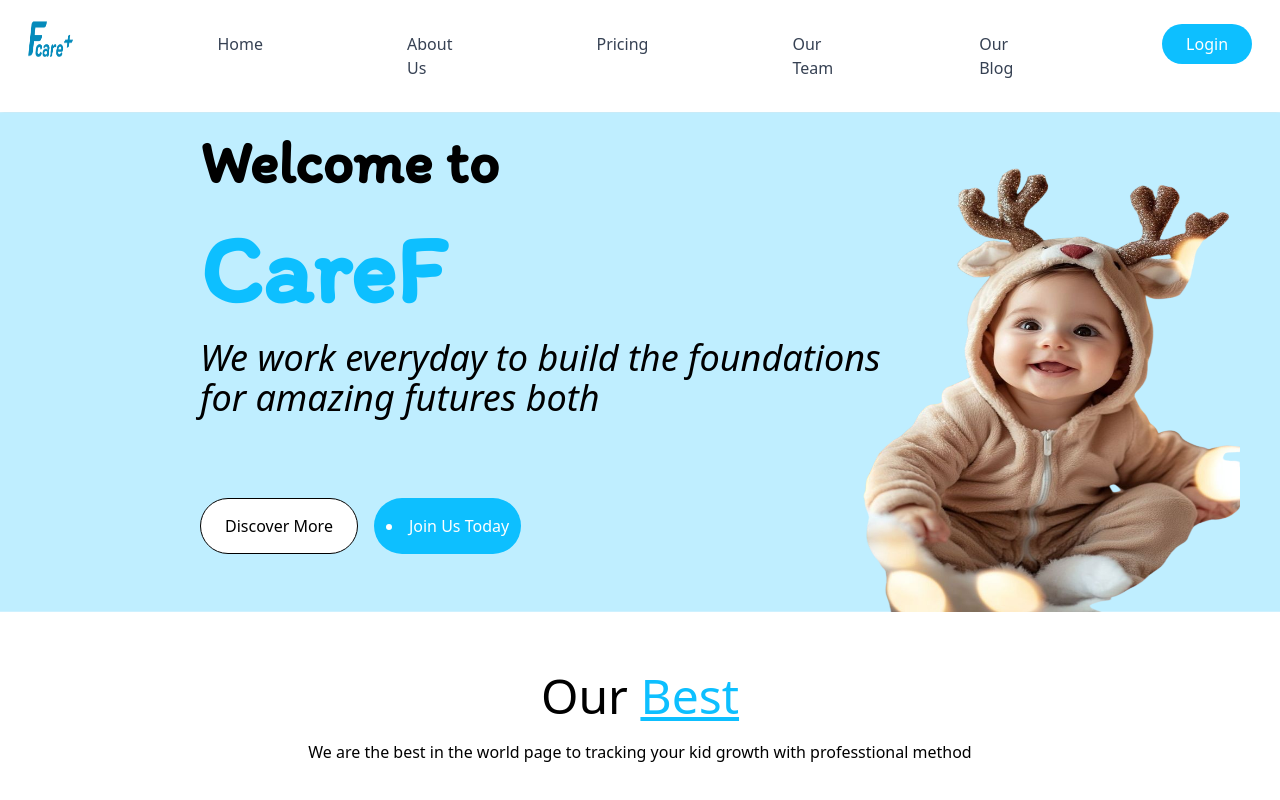
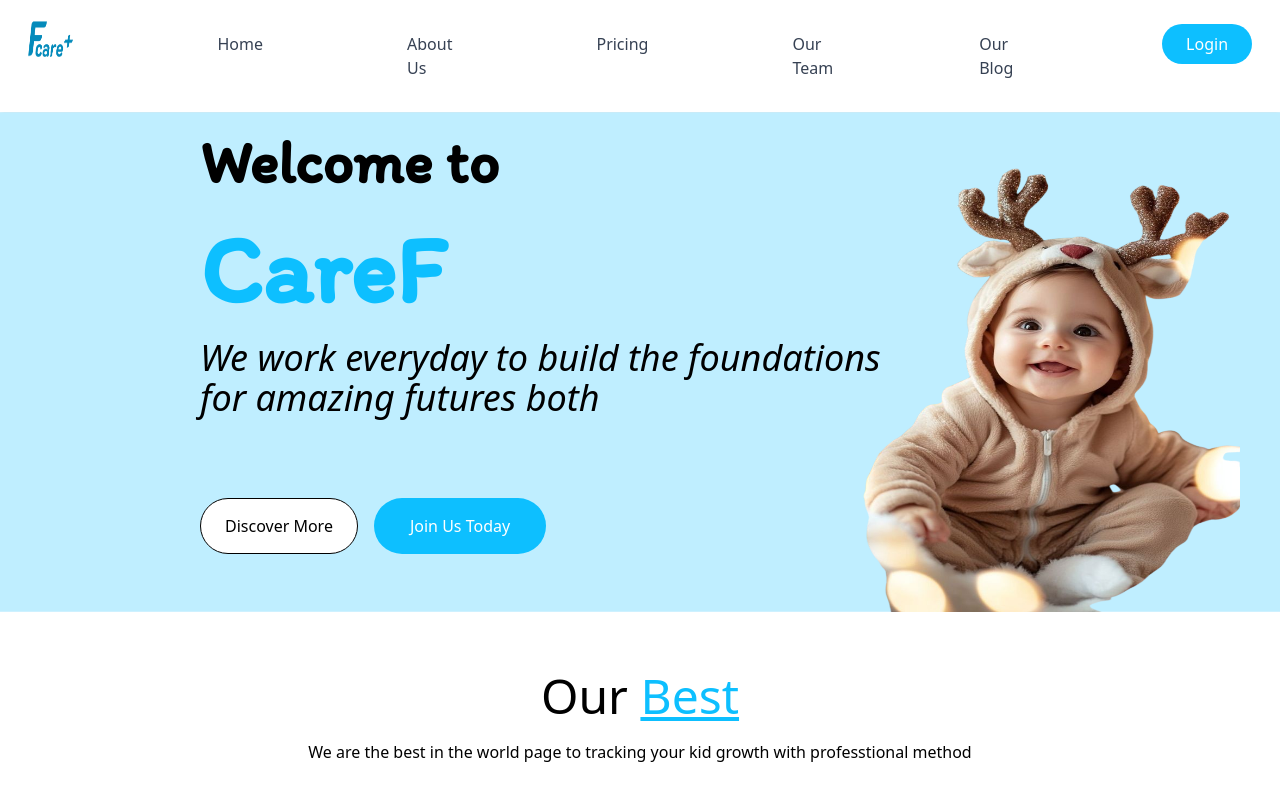
Before and after one commit to wusxo24/SWD392, a React (Vite) app: page / in a window 1280 px wide. Shown: the top 800 px of the page. Built offline with nearby package versions, Linux system fonts and the light colour scheme.

Commit message:
fix scroll func and pricing

```diff
--- a/src/components/NavLinkWithScroll.jsx
+++ b/src/components/NavLinkWithScroll.jsx
@@ -1,7 +1,7 @@
 import { useLocation, useNavigate } from 'react-router-dom';
 import { scroller } from 'react-scroll';
 
-const NavLinkWithScroll = ({ to, label, offset = -70 }) => {
+const NavLinkWithScroll = ({ to, label, offset = 0 }) => {
   const location = useLocation();
   const navigate = useNavigate();
 
--- a/src/hero/hero.jsx
+++ b/src/hero/hero.jsx
@@ -19,14 +19,14 @@ export const Hero = () => {
         </h1>
 
         {/* Buttons */}
-        <div className="mt-8 flex space-x-4 mt-[80px]">
+        <div className="mt-8 flex space-x-4 mt-[80px] list-none">
           <button className="bg-white text-black px-6 py-3 rounded-full border border-black hover:bg-gray-100 transition duration-300">
              <ScrollLink to="pricing" smooth={true} duration={500}>
                  Discover More
              </ScrollLink>
           </button>
 
-          <button className="bg-[#0DBFFF] text-white rounded-full hover:bg-[#0BB0E0] transition duration-300">
+          <button className="bg-[#0DBFFF] px-6 text-white rounded-full hover:bg-[#0BB0E0] transition duration-300">
              <NavLinkWithScroll to="pricing" label="Join Us Today" />
           </button>
         </div>
--- a/src/hero/pricing.jsx
+++ b/src/hero/pricing.jsx
@@ -2,7 +2,7 @@ import React from "react";
 
 export const Pricing = () => {
   return (
-    <div className="pricing flex flex-col items-center justify-center min-h-screen bg-[#2BC6FF26] p-6">
+    <div className="pricing flex flex-col min-h-screen items-center justify-center bg-[#2BC6FF26] p-6 mb-200">
       <h2 className="text-6xl font-bold text-gray-800 mb-10">Our Pricing <span className="text-[#0DBFFF]">Plans</span> </h2>
       <p className="mb-20 text-3xl max-w-[1000px] text-center">
         A list of service packages categorized by each package, accompanied by a transparent and clear pricing table
```
